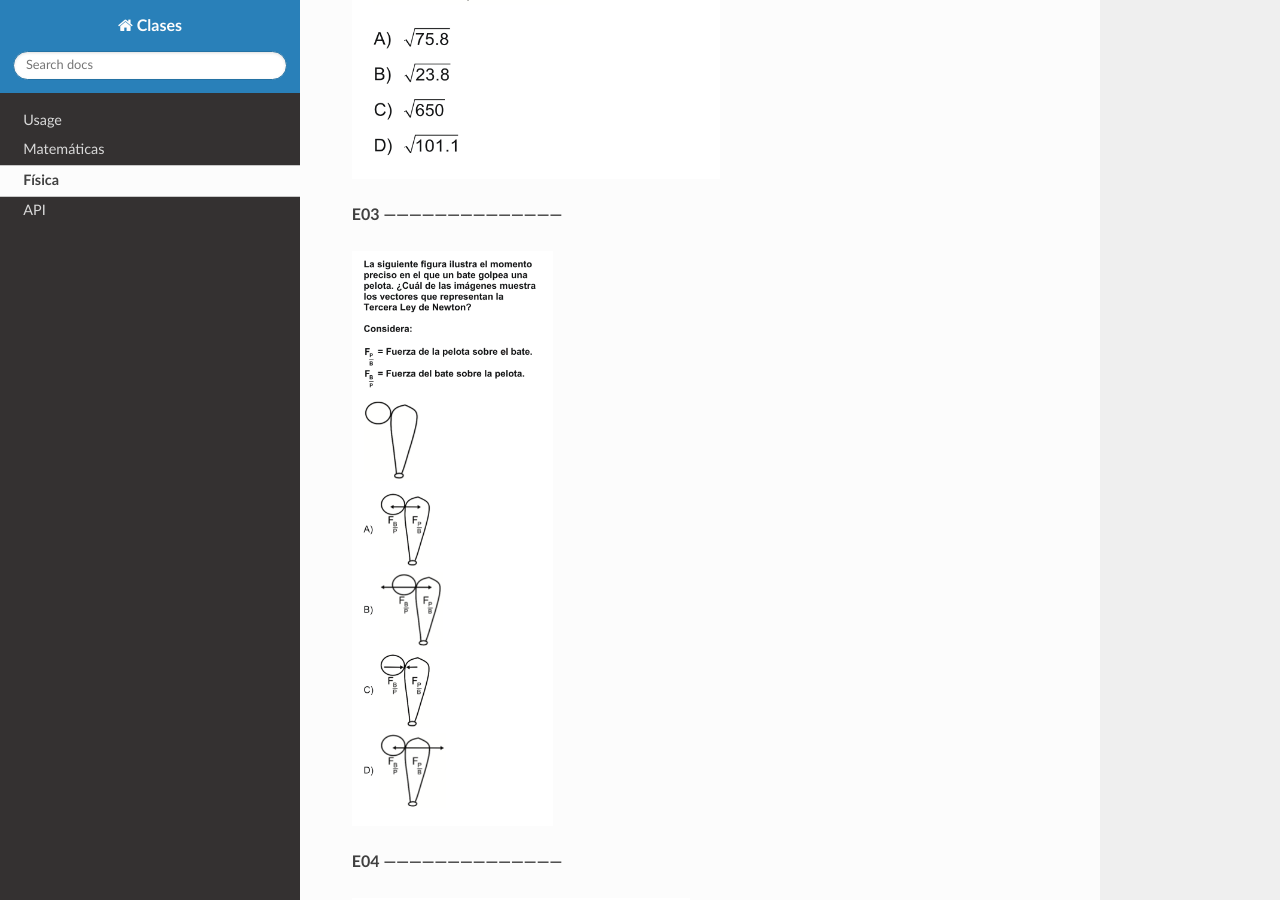
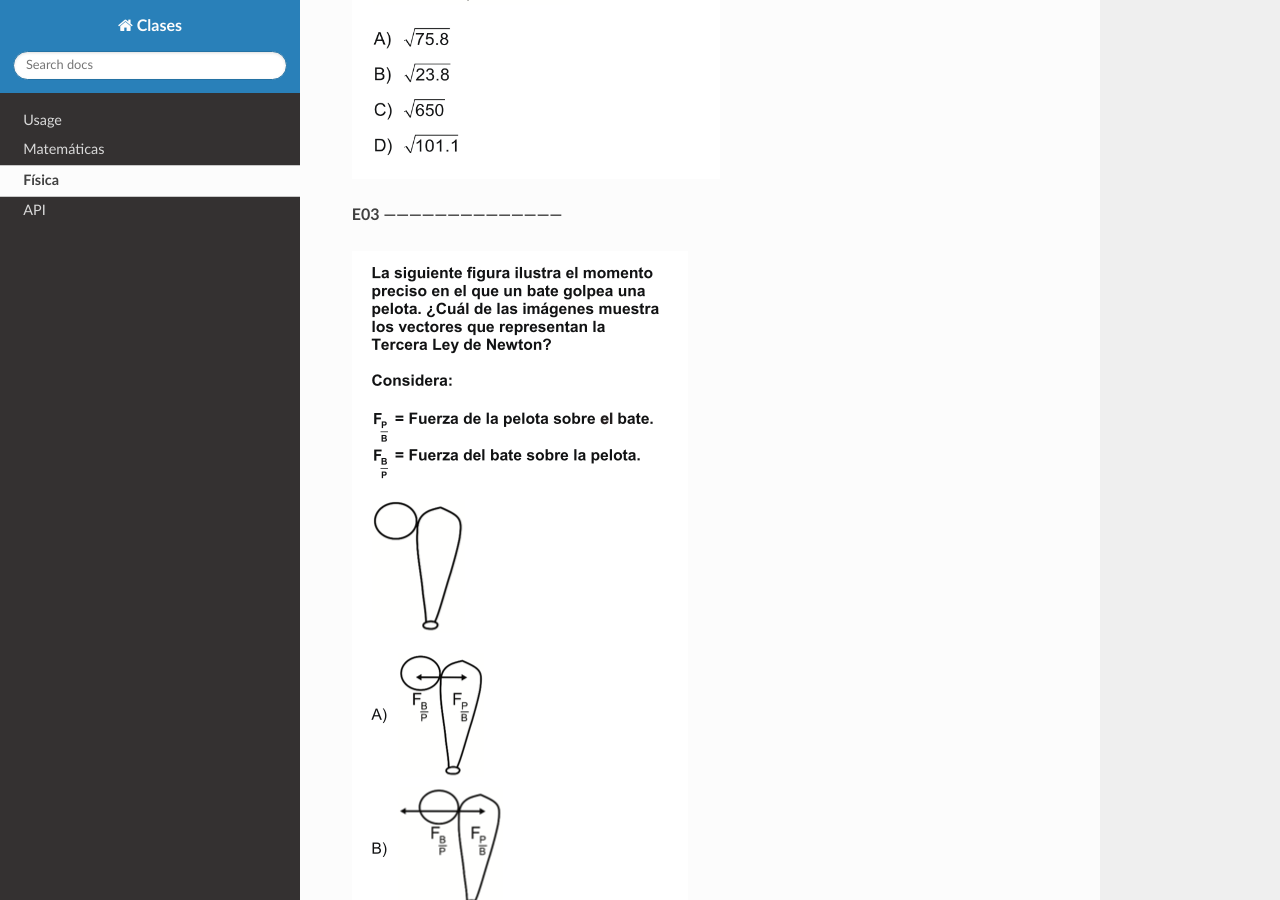
Before and after one commit to matecom57/santosg57-clasesparticulares, a Sphinx documentation site: the page built from docs/source/Fisica/fisica.rst, in a window 1280 px wide and 900 px high, scrolled down 1073 px. Built offline with Sphinx 7.4.7 and the Read the Docs theme 3.1.0, drawn with Linux system fonts in a browser that asks for light colours.

Commit message:
Test comité

```diff
--- a/docs/source/Fisica/fisica.rst
+++ b/docs/source/Fisica/fisica.rst
@@ -14,7 +14,7 @@ Física
 **E03 ------------------------------------------**
 
 .. image:: fis03.png
-   :scale: 60 %
+   :scale: 100 %
 
 **E04 ------------------------------------------**
 
```
